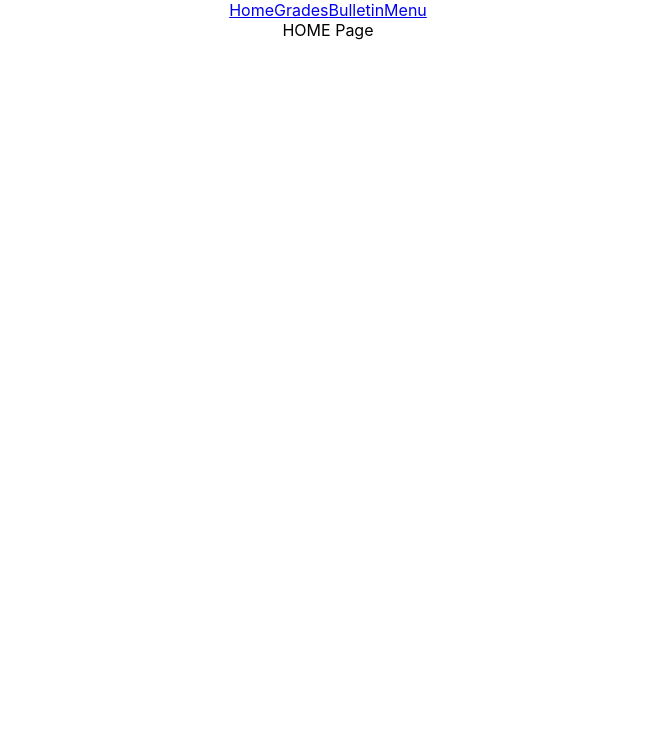
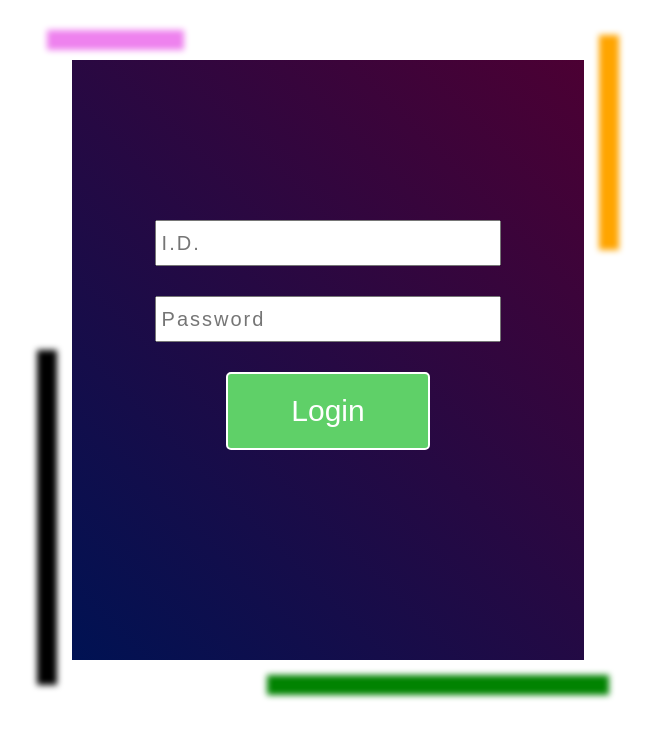
Before and after one commit to lancers2020/mini-project-2, a React (Create React App) app in the folder client/student-space/: page /home in a window 1280 px wide. Shown: the top 738 px of the page, without its empty margins (312-967 px from the left). Built offline with nearby package versions, Linux system fonts and the light colour scheme.

Commit message:
first fix attempt for login routing problem

```diff
--- a/client/student-space/src/App.js
+++ b/client/student-space/src/App.js
@@ -1,27 +1,10 @@
 import './App.css';
 import Login from "./pages/Login";
-import {BrowserRouter as Router, Routes, Route} from "react-router-dom";
-import Home from './pages/Home';
-import Grades from './pages/Grades';
-import Bulletin from './pages/Bulletin';
-import Menu from './pages/Menu';
-import Error from "./pages/Error";
-import Navbar from './Navbar';
 
 function App() {
   return (
     <div className="App">
-      <Router>
-        <Navbar/>
-        <Routes>
-          <Route path='/' element={<Login />}/>
-          <Route path='/home' element={<Home />}/>
-          <Route path='/grades' element={<Grades />}/>
-          <Route path='/bulletin' element={<Bulletin />}/>
-          <Route path='/menu' element={<Menu />}/>
-          <Route path='*' element={<Error />}/>
-        </Routes>
-      </Router>
+      <Login/>
     </div>
   );
 }
--- a/client/student-space/src/Navbar.js
+++ b/client/student-space/src/Navbar.js
@@ -5,7 +5,7 @@ import React from 'react'
 function Navbar() {
   return (
     <div>
-        <Link to="/home">Home</Link>
+        <Link to="/">Home</Link>
         <Link to="/grades">Grades</Link>
         <Link to="/bulletin">Bulletin</Link>
         <Link to="/menu">Menu</Link>
--- /dev/null
+++ b/client/student-space/src/Pages.js
@@ -0,0 +1,27 @@
+import React from 'react'
+import {BrowserRouter as Router, Routes, Route} from "react-router-dom";
+import Navbar from './Navbar';
+import Bulletin from './pages/Bulletin';
+import Error from './pages/Error';
+import Grades from './pages/Grades';
+import Home from './pages/Home';
+import Menu from './pages/Menu';
+
+function Pages() {
+  return (
+    <div>
+        <Router>
+        <Navbar/>
+        <Routes>
+          <Route path='/' element={<Home />}/>
+          <Route path='/grades' element={<Grades />}/>
+          <Route path='/bulletin' element={<Bulletin />}/>
+          <Route path='/menu' element={<Menu />}/>
+          <Route path='*' element={<Error />}/>
+        </Routes>
+      </Router>
+    </div>
+  )
+}
+
+export default Pages
--- a/client/student-space/src/pages/Login.js
+++ b/client/student-space/src/pages/Login.js
@@ -1,10 +1,9 @@
 import React, { useState } from "react";
 import Button from "../components/Button";
 import Input from "../components/Input";
-import {useNavigate} from "react-router-dom";
+import Pages from "../Pages";
 
 export default function Login(){
-    let navigate = useNavigate();
     const users = [
         {id: 123, password: 123},
         {id: 456, password: 456},
@@ -13,20 +12,22 @@ export default function Login(){
         {id: 654, password: 654},
         {id: 321, password: 321}
     ]
+    const [authenticated, setAuthenticated] = useState(false);
+
+    const Content = () => {
         const [id, setId] = useState(0);
         const [password, setPassword] = useState("");
-    const [isClicked, setIsClicked] = useState(false);
-
-
         const onSubmit = (e) => {
             //this is the route trigger point
             console.log(id, password);
             for(var i = 0; i < users.length; i++){
                 if(id == users[i].id && password == users[i].password){
-                navigate("/home");
+                    setAuthenticated(true);
                 }
             }
         }
+
+        if(authenticated == false){
             return(
                 <div className="Login-container">
                     <span></span>
@@ -52,4 +53,16 @@ export default function Login(){
                     <Button onClick={onSubmit} className="Login-button" name="Login" margin="20px" padding="20px"/>
                 </div>
             )
+        }else{
+            return(
+                <Pages/>
+            )
         }
+    }
+
+    return(
+        <div>
+            <Content />
+        </div>
+    )
+}
```
Lines whose indentation alone changed are shown as unchanged.
